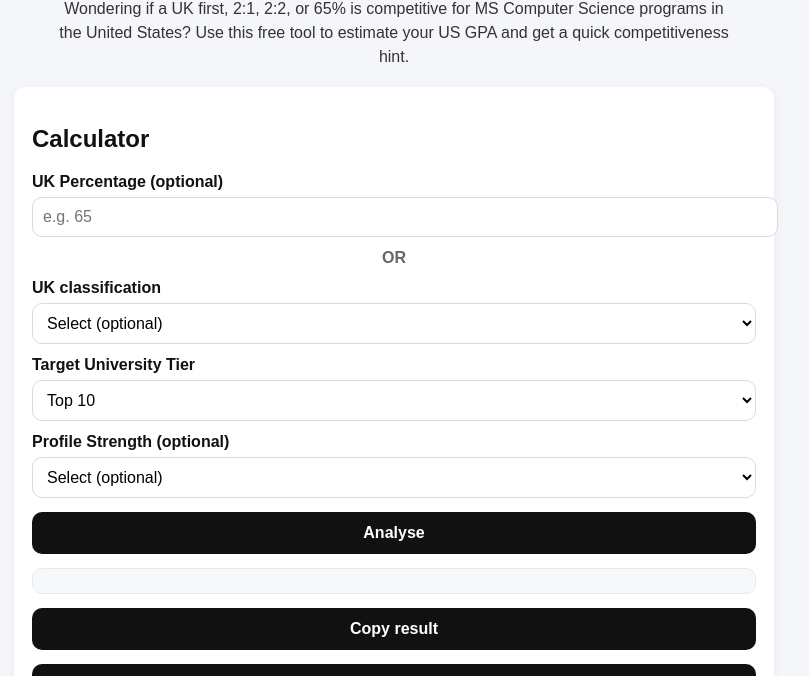
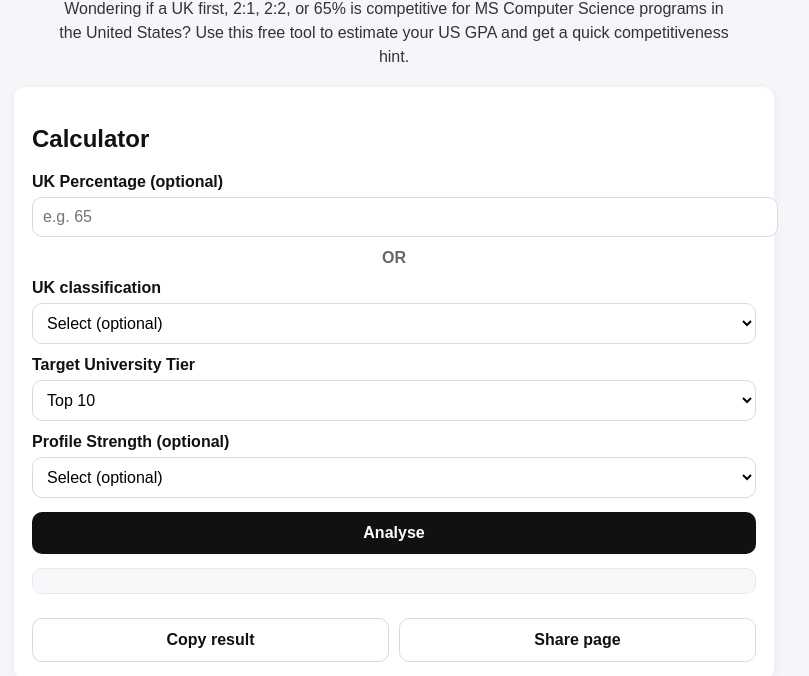
Before and after one commit to Rudra-build/uk-grade-mscs-usa, a plain HTML site: page index.html in a window 1280 px wide. Shown: the part 127-803 px from the top of the page, without its empty margins (246-1055 px from the left). Drawn offline with Linux system fonts and the light colour scheme.

Commit message:
Update style.css

```diff
--- a/style.css
+++ b/style.css
@@ -90,3 +90,21 @@ button:hover {
   color: #666;
   margin: 18px 0 30px;
 }
+
+.actions {
+  display: grid;
+  grid-template-columns: 1fr 1fr;
+  gap: 10px;
+  margin-top: 10px;
+}
+
+.secondary {
+  background: #fff;
+  color: #111;
+  border: 1px solid #d7dce3;
+}
+
+.secondary:hover {
+  background: #f2f4f7;
+  opacity: 1;
+}
```
